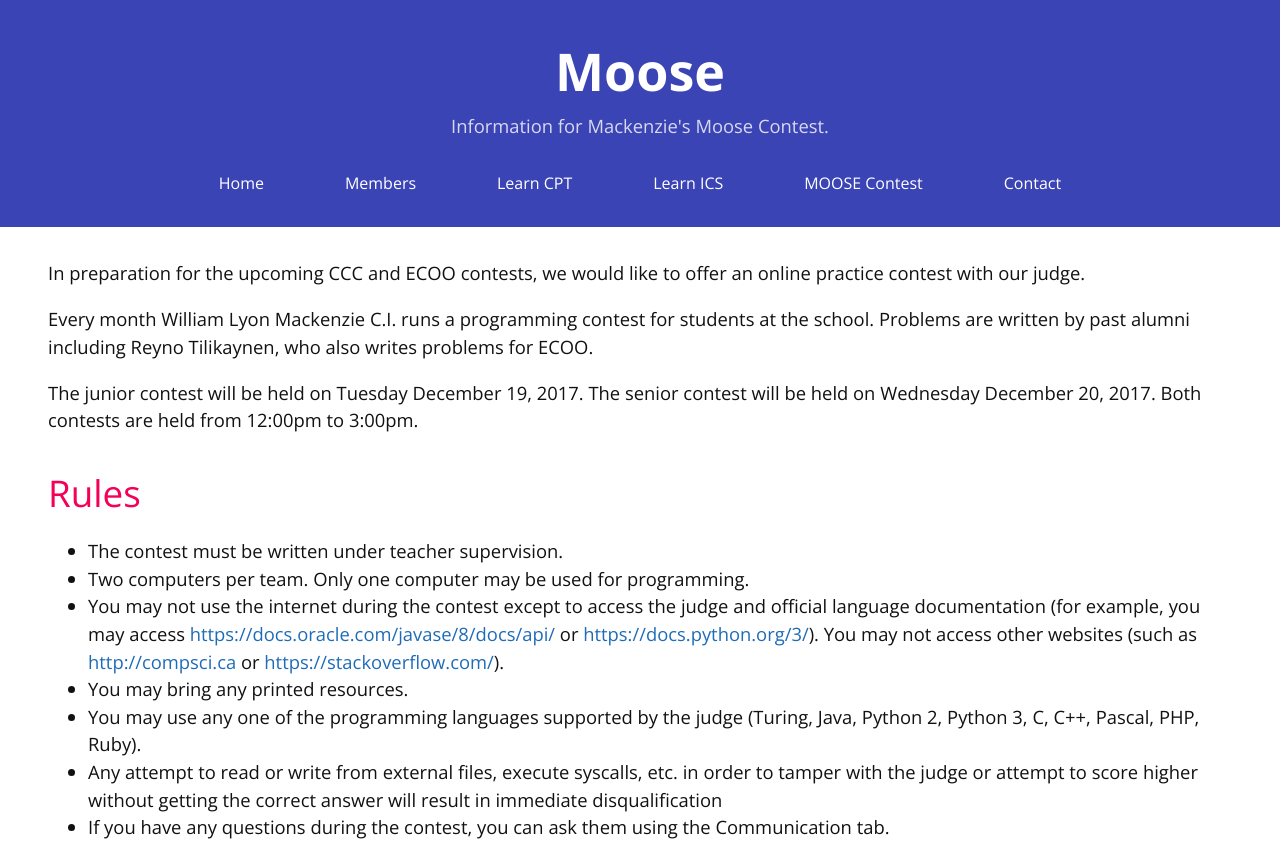
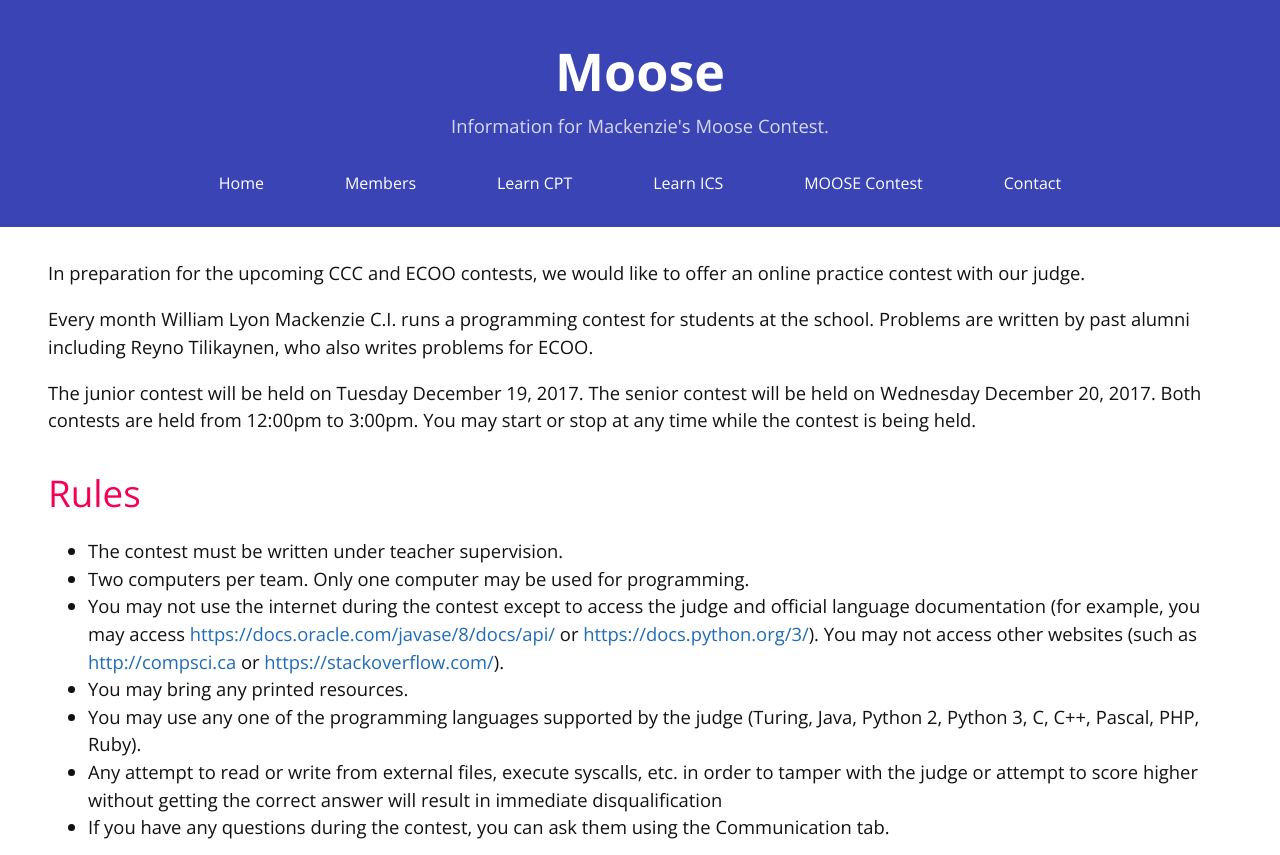
Before and after one commit to mcpt/mcpt.github.io, a Jekyll site: the page built from moose.md, in a window 1280 px wide and 900 px high, cut to the strip 0-855 px from the top of the window. Built offline with Jekyll 4.4.1, drawn with Linux system fonts in a browser that asks for light colours.

Commit message:
Make Moose information more detailed.

```diff
--- a/moose.md
+++ b/moose.md
@@ -9,7 +9,7 @@ In preparation for the upcoming CCC and ECOO contests, we would like to offer an
 
 Every month William Lyon Mackenzie C.I. runs a programming contest for students at the school. Problems are written by past alumni including Reyno Tilikaynen, who also writes problems for ECOO.
 
-The junior contest will be held on Tuesday December 19, 2017. The senior contest will be held on Wednesday December 20, 2017. Both contests are held from 12:00pm to 3:00pm.
+The junior contest will be held on Tuesday December 19, 2017. The senior contest will be held on Wednesday December 20, 2017. Both contests are held from 12:00pm to 3:00pm. You may start or stop at any time while the contest is being held.
 
 # Rules
 
```
